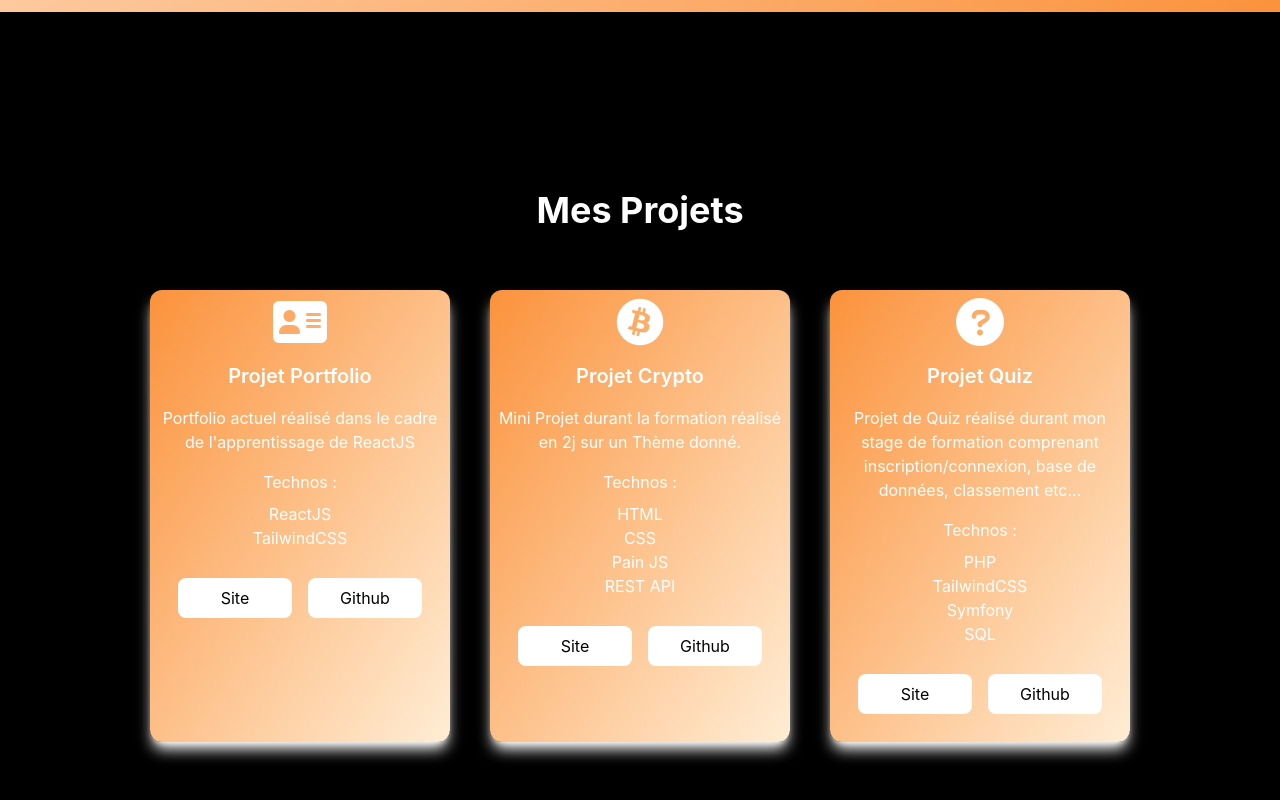
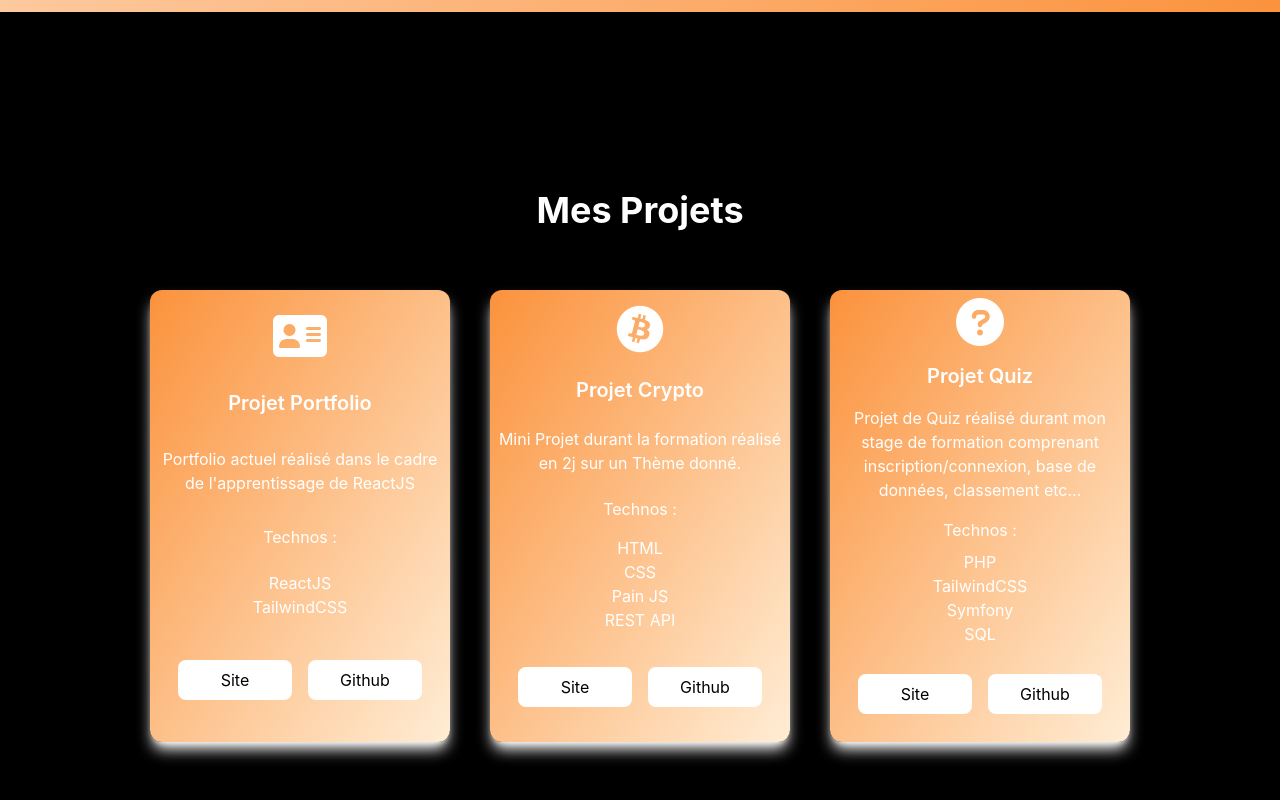
Before and after one commit to Dev-Nago/Portfolio, a React (Create React App) app: page / in a window 1280 px wide. Shown: the part 788-1588 px from the top of the page. Built offline with nearby package versions, Linux system fonts and the light colour scheme.

Commit message:
Update Projects.jsx

```diff
--- a/src/Components/Projects.jsx
+++ b/src/Components/Projects.jsx
@@ -53,7 +53,7 @@ function Projects({ isDarkMode }) {
         {projects.map((project, key) => (
           <div
             key={key}
-            className="bg-gradient-to-br from-orange-400 to-orange-100 rounded-xl shadow-lg shadow-current w-[300px] m-5 flex flex-col hover:scale-110 transition duration-500"
+            className="bg-gradient-to-br from-orange-400 to-orange-100 rounded-xl shadow-lg shadow-current w-[300px] m-5 flex flex-col justify-evenly hover:scale-110 transition duration-500"
           >
             <i className={project.image}></i>
             <h2 className="m-2 text-xl font-semibold">{project.title}</h2>
```
